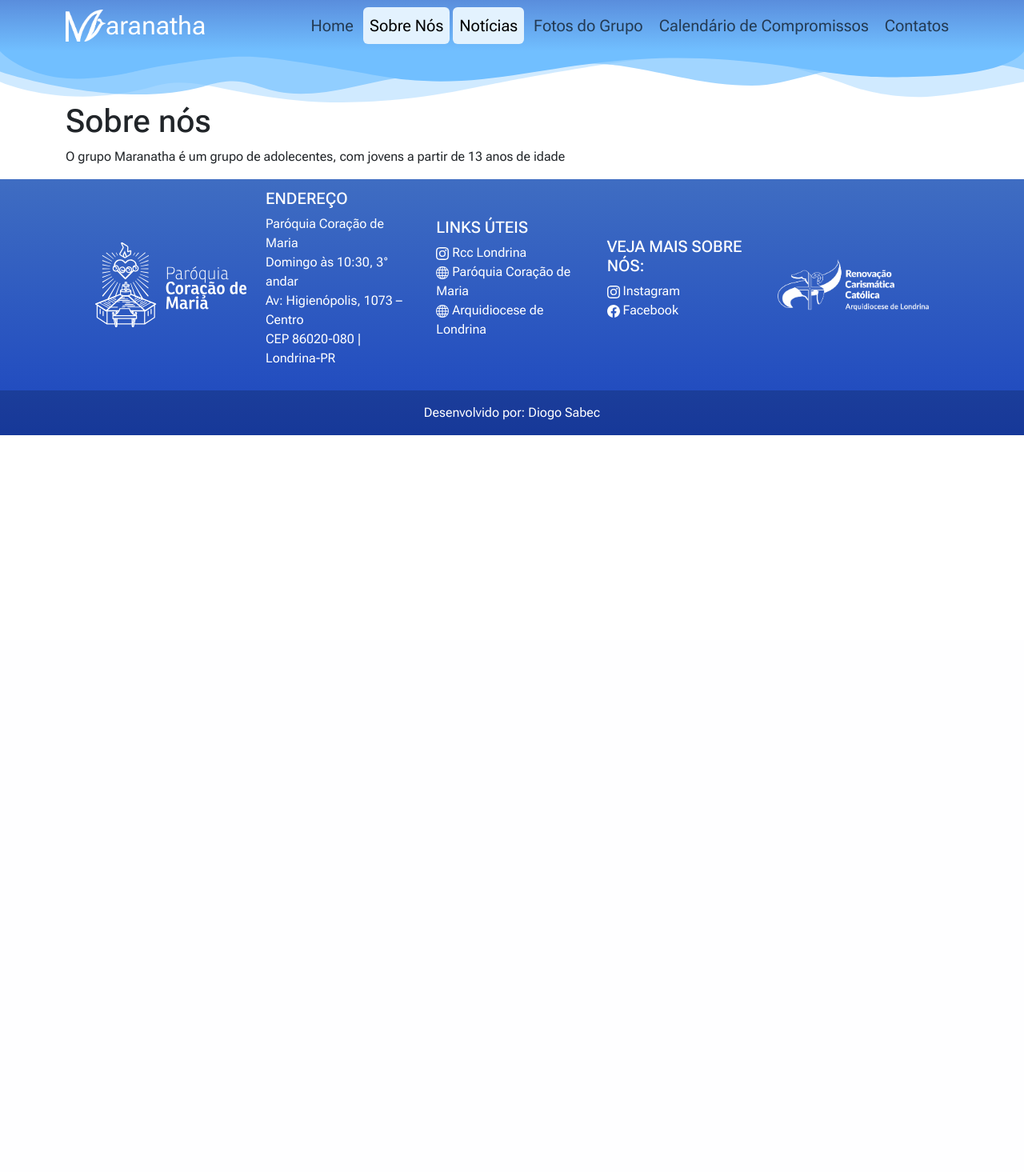
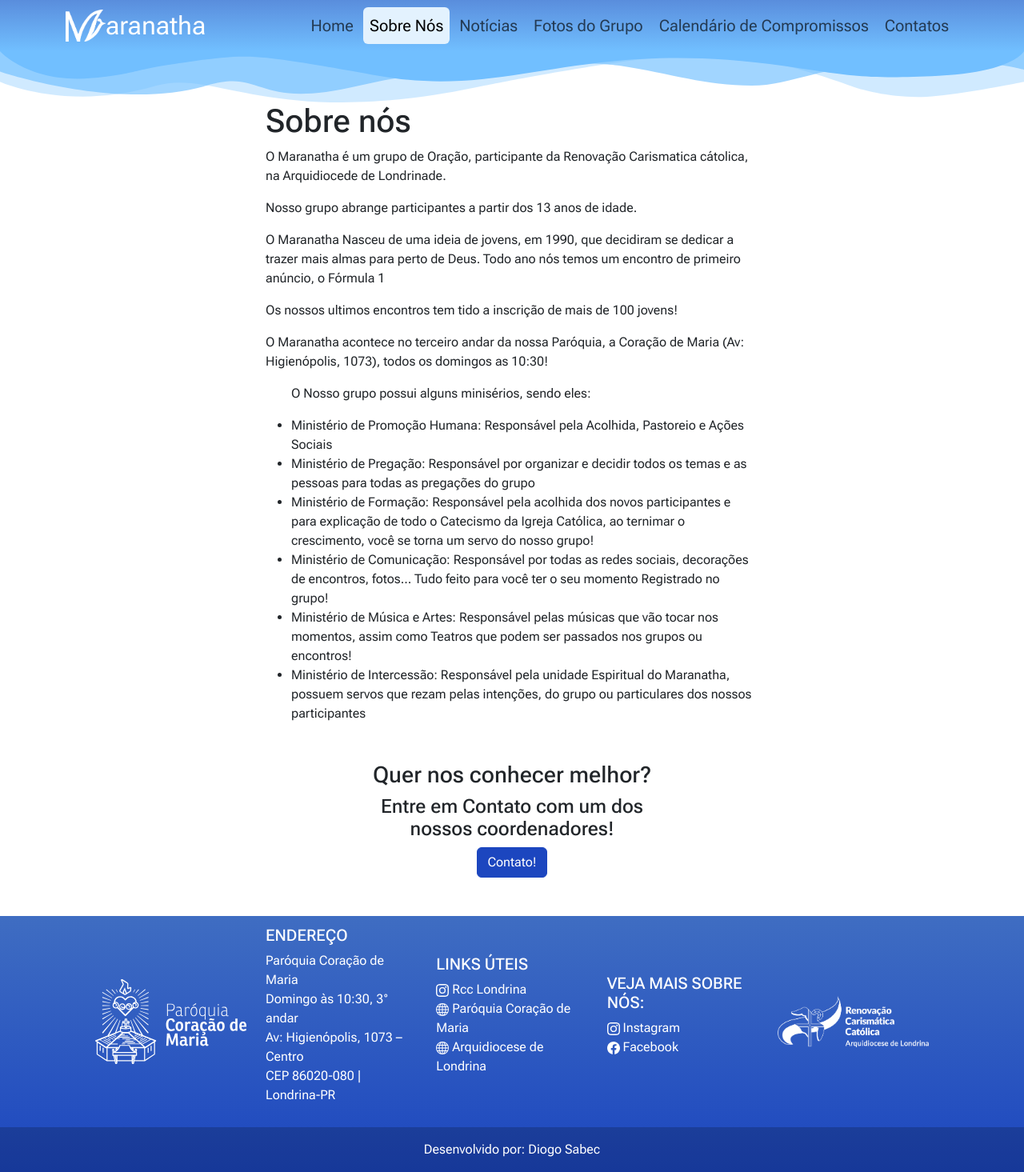
Before and after one commit to DiogoSabec/Django-maranatha, a Django app: page /about/ in a window 1280 px wide. Shown: the whole page at 80% size. Before the commit the page ends 544 px from the top, so only its background shows below. Run offline with Django 5.2, Linux system fonts and the light colour scheme; parts of the project's set-up code (start-up, migrations or seed data) failed here and were passed over; some libraries are stand-ins or nearby versions.

Commit message:
Prototype finished

```diff
--- a/home/admin.py
+++ b/home/admin.py
@@ -1,8 +1,12 @@
 from django.contrib import admin
-from .models import Noticia
+from .models import Noticia, Coord
 
 class NoticiaAdmin(admin.ModelAdmin):
     list_display = ('titulo', 'foto', 'dataUpload')  # Adicione 'dataUpload' aqui
     search_fields = ('titulo', 'descricao')
+class Coordenador(admin.ModelAdmin):
+    list_display = ('nome', 'descricao', 'foto')  # Corrected field names
 
 admin.site.register(Noticia, NoticiaAdmin)
+
+admin.site.register(Coord, Coordenador)
--- a/home/templates/about.html
+++ b/home/templates/about.html
@@ -17,22 +17,52 @@
     <!-- Header -->
     <main-header data-home-url="{% url 'home' %}" data-about-url="{% url 'about' %}" data-photos-url="{% url 'fotos' %}"
         data-calendar-url="{% url 'calendario' %}" data-contacts-url="{% url 'contatos' %}"
-        data-logo-url="{% static 'home/files/logo.png' %}" data-noticias-url = "{% url 'lista_noticias' %}">
+        data-logo-url="{% static 'home/files/logo.png' %}" data-noticias-url="{% url 'lista_noticias' %}">
     </main-header>
 
 
-    <div class="container">
+    <div class="container col-md-6">
         <h1>Sobre nós</h1>
-        <p>O grupo Maranatha é um grupo de adolecentes, com jovens a partir de 13 anos de idade</p>
-    </div>
+        <p>O Maranatha é um grupo de Oração, participante da Renovação Carismatica cátolica, na Arquidiocede de
+            Londrinade.</p>
+        <p>Nosso grupo abrange participantes a partir dos 13 anos de idade.</p>
+        <p>O Maranatha Nasceu de uma ideia de jovens, em 1990, que decidiram se dedicar a trazer mais almas para perto
+            de Deus. Todo ano nós temos um encontro de primeiro anúncio, o Fórmula 1</p>
+        <p>Os nossos ultimos encontros tem tido a inscrição de mais de 100 jovens!</p>
+        <p>O Maranatha acontece no terceiro andar da nossa Paróquia, a Coração de Maria (Av: Higienópolis, 1073), todos
+            os domingos as 10:30!</p>
+        <ul>
+            <p>O Nosso grupo possui alguns minisérios, sendo eles:</p>
+            <li>Ministério de Promoção Humana: Responsável pela Acolhida, Pastoreio e Ações Sociais</li>
+            <li>Ministério de Pregação: Responsável por organizar e decidir todos os temas e as pessoas para todas as
+                pregações do grupo</li>
+            <li>Ministério de Formação: Responsável pela acolhida dos novos participantes e para explicação de todo o
+                Catecismo da Igreja Católica, ao ternimar o crescimento, você se torna um servo do nosso grupo!</li>
+            <li>Ministério de Comunicação: Responsável por todas as redes sociais, decorações de encontros, fotos...
+                Tudo feito para você ter o seu momento Registrado no grupo!</li>
+            <li>Ministério de Música e Artes: Responsável pelas músicas que vão tocar nos momentos, assim como Teatros
+                que podem ser passados nos grupos ou encontros!</li>
+            <li>Ministério de Intercessão: Responsável pela unidade Espiritual do Maranatha, possuem servos que rezam
+                pelas intenções, do grupo ou particulares dos nossos participantes</li>
+        </ul>
+        <div class="container text-center mt-5 mb-5">
+            <div class="row justify-content-center">
+                <div class="col-md-8">
+                    <h3>Quer nos conhecer melhor?</h3>
+                        <h4>Entre em Contato com um dos nossos coordenadores!</h4>
+                    <a href="{% url 'contatos' %}">
+                        <button class="btn btn-primary">Contato!</button>
+                    </a>
+                </div>
+            </div>
+        </div>
+            </div>
 
     <!-- Footer -->
-    <main-footer
-    paroquia-logo-url="{% static 'home/files/logo-completa-branca-2.svg' %}"
-    rcc-logo-url="{% static 'home/files/9.png' %}"
-    ></main-footer>
+    <main-footer paroquia-logo-url="{% static 'home/files/logo-completa-branca-2.svg' %}"
+        rcc-logo-url="{% static 'home/files/9.png' %}"></main-footer>
 
-<!-- Optional JavaScript -->
+    <!-- Optional JavaScript -->
     <script src="https://cdn.jsdelivr.net/npm/bootstrap@5.3.3/dist/js/bootstrap.bundle.min.js"
         integrity="sha384-YvpcrYf0tY3lHB60NNkmXc5s9fDVZLESaAA55NDzOxhy9GkcIdslK1eN7N6jIeHz"
         crossorigin="anonymous"></script>
--- a/home/templates/fotos.html
+++ b/home/templates/fotos.html
@@ -5,7 +5,6 @@
 <head>
     <meta charset="utf-8">
     <meta name="viewport" content="width=device-width, initial-scale=1, shrink-to-fit=no">
-    <link rel="stylesheet" href="{% static 'home/css/home.css' %}">
     <link rel="stylesheet" href="{% static 'home/css/home.css' %}">
 
     <title>Maranatha</title>
@@ -26,7 +25,7 @@
         data-logo-url="{% static 'home/files/logo.png' %}" data-noticias-url = "{% url 'lista_noticias' %}">
     </main-header>
 
-    <div class="container">
+    <div class="container" id="content-wrap">
         <h1>Fotos: {{ folder_name }}</h1>
         <h1>
             Isso é só um pouco do que a gente vive
@@ -38,8 +37,6 @@
                     <div class="card">
                         <img src="{{ image_url }}" alt="Image from Google Drive" class="img-crop">
                         <div class="card-body">
-                            <h5 class="card-title">Image Title</h5>
-                            <p class="card-text">Some description about the image.</p>
                         </div>
                     </div>
                 </div>
--- a/home/templates/home.html
+++ b/home/templates/home.html
@@ -40,6 +40,7 @@
                 </div>
             </div>
         </div>
+
 
         <div class="mt-5">
             <svg xmlns="http://www.w3.org/2000/svg" viewBox="0 0 1000 45" preserveAspectRatio="none">
--- a/home/views.py
+++ b/home/views.py
@@ -6,12 +6,13 @@ from django.shortcuts import render, redirect, get_object_or_404
 from googleapiclient.discovery import build
 from google.oauth2 import service_account
 
-from .models import Noticia
+from .models import Coord, Noticia
 
 # Constants
 SCOPES = ['https://www.googleapis.com/auth/calendar.readonly']
 SERVICE_ACCOUNT_FILE = os.path.join(settings.BASE_DIR, 'credentials.json')
 CALENDAR_ID = 'diogovanzosabec@gmail.com'  # Replace with your calendar ID
+ROOT_FOLDER_ID = "17vUqQnNCm5LS7Oz0ow9SBOfNk90huOmm"
 
 def get_google_calendar_service():
     """Create a Google Calendar API service."""
@@ -127,7 +128,8 @@ def calendario(request):
 
 def contatos(request):
     """Static view for the 'Contacts' page."""
-    return render(request, 'contatos.html')
+    contatos = Coord.objects.all()
+    return render(request, 'contatos.html', {'contatos': contatos})
 
 def home(request):
     ultimas_noticias = Noticia.objects.order_by('-id')[:3]
@@ -135,7 +137,8 @@ def home(request):
     return render(request, 'home.html', {'ultimas_noticias': ultimas_noticias, 'eventos': eventos})
 
 def lista_noticias(request):
-    noticias = Noticia.objects.all()
+    # Order by 'dataUpload' in descending order. Replace 'dataUpload' with your actual datetime field name.
+    noticias = Noticia.objects.all().order_by('-dataUpload')
     return render(request, 'lista_noticias.html', {'noticias': noticias})
 
 def detalhe_noticia(request, id):
--- a/templates/static/home/css/home.scss
+++ b/templates/static/home/css/home.scss
@@ -11,6 +11,17 @@ $dark: #4d2182;
     display: flex;
     justify-content: center;
     margin: 50px 0px 50px 0px;
+}
+
+html, body {
+    height: 100%;  /* Essential to make the height calculation work */
+    margin: 0;     /* Remove default margin */
+    display: flex;
+    flex-direction: column;
+}
+
+#content-wrap {
+    flex: 1;  /* This makes the content area flexible to occupy any remaining space */
 }
 
 #footer {
--- a/templates/static/home/js/headerManager.js
+++ b/templates/static/home/js/headerManager.js
@@ -27,7 +27,7 @@ class MainHeader extends HTMLElement {
                         <ul class="navbar-nav ms-auto">
                             <li class="nav-item"><a href="${homeUrl}" class="${this.isActive(homeUrl, currentPath)} fs-5 me-1 btn btn-success nav-link" aria-current="page">Home</a></li>
                             <li class="nav-item"><a href="${aboutUrl}" class="${this.isActive(aboutUrl, currentPath)} fs-5 me-1 btn btn-success nav-link">Sobre Nós</a></li>
-                            <li class="nav-item"><a href="${noticiasUrl}" class="${this.isActive(aboutUrl, currentPath)} fs-5 me-1 btn btn-success nav-link">Notícias</a></li>
+                            <li class="nav-item"><a href="${noticiasUrl}" class="${this.isActive(noticiasUrl, currentPath)} fs-5 me-1 btn btn-success nav-link">Notícias</a></li>
                             <li class="nav-item"><a href="${photosUrl}" class="${this.isActive(photosUrl, currentPath)} fs-5 me-1 btn btn-success nav-link">Fotos do Grupo</a></li>
                             <li class="nav-item"><a href="${calendarUrl}" class="${this.isActive(calendarUrl, currentPath)} fs-5 me-1 btn btn-success nav-link">Calendário de Compromissos</a></li>
                             <li class="nav-item"><a href="${contactsUrl}" class="${this.isActive(contactsUrl, currentPath)} fs-5 me-1 btn btn-success nav-link">Contatos</a></li>
```
Also changed, not shown: home/models.py (+9 -0 lines), home/templates/browse.html (+27 -21 lines), home/templates/contatos.html (+28 -1 lines), db.sqlite3, home/migrations/0004_coords.py (added), home/migrations/0005_rename_coords_coord.py (added), home/migrations/0006_alter_coord_foto.py (added), home/migrations/0007_rename_miniserio_coord_descricao.py (added), home/migrations/0008_alter_coord_descricao.py (added), templates/media/fotos/Agrupar_1.png (added), templates/static/home/css/home.css, 1 other file.
